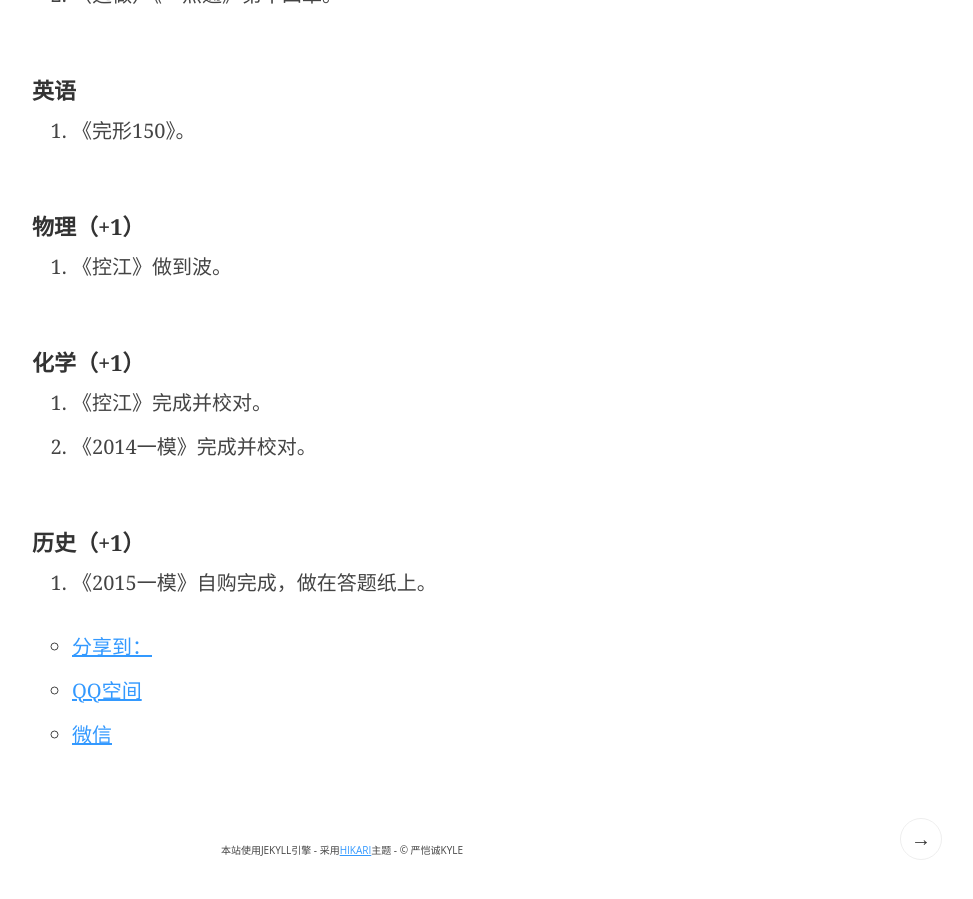
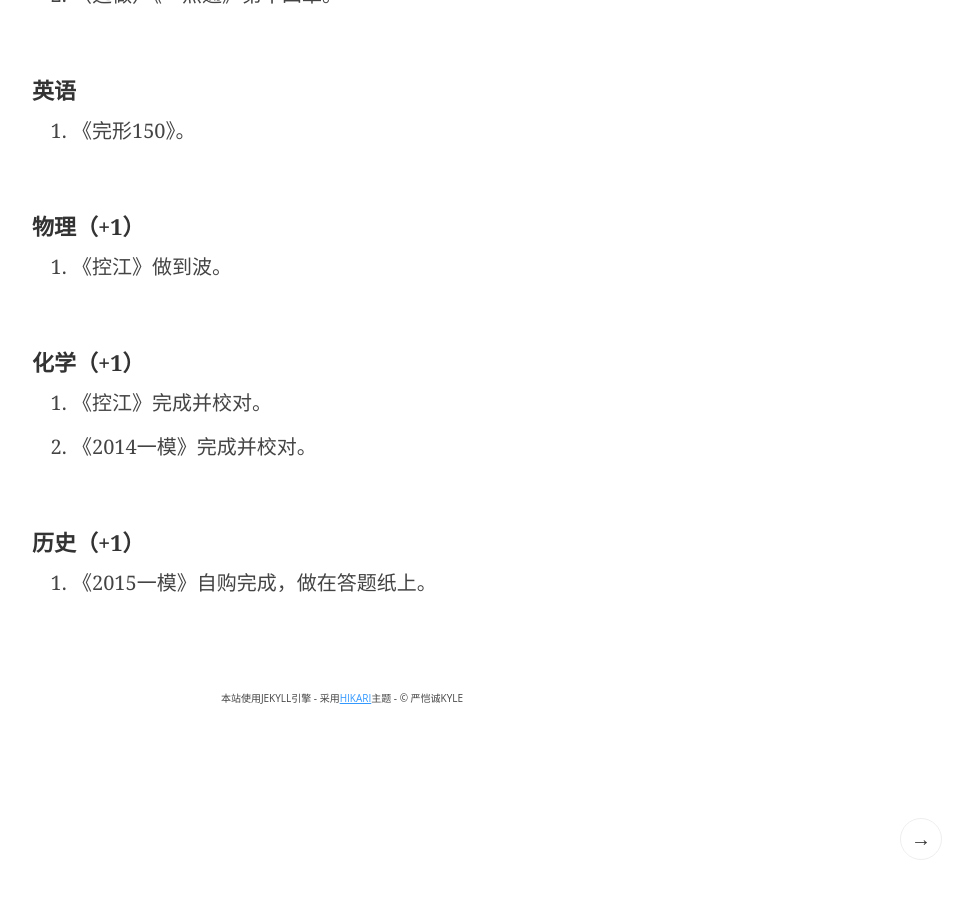
Before and after one commit to efz1602/efz1602.github.io, a Jekyll site: the page built from _posts/2015-07-01-SummerHoliday.markdown, in a window 1280 px wide and 900 px high, scrolled down 898 px. Shown: the whole window, without its empty margins (298-1271 px from the left). Built offline with Jekyll 4.4.1, drawn with Linux system fonts in a browser that asks for light colours; some web fonts are replaced; Markdown is read by kramdown in place of the engine named in the settings; comment, search, counter and statistics services are not loaded; after the commit the page ends 1646 px from its top, so only the background shows below that.

Commit message:
removed share

```diff
--- a/_layouts/post.html
+++ b/_layouts/post.html
@@ -26,17 +26,6 @@ layout: default
       </a>
     {% endif %}
   <!-- 多说评论框 start -->
-  <div class="ds-share" data-thread-key="{{ page.id }}" data-title="{{ page.title }}" data-images="//www.hwcenter.tk/apple.png" data-content="{{ page.title }}最新发布!" data-url="www.hwcenter.tk{{ page.url }}">
-    <div class="ds-share-inline">
-      <ul class="ds-share-icons-16">
-      	<li data-toggle="ds-share-icons-more"><a class="ds-more" href="javascript:void(0);">分享到：</a></li>
-        <li><a class="ds-qzone" href="javascript:void(0);" data-service="qzone">QQ空间</a></li>
-        <li><a class="ds-wechat" href="javascript:void(0);" data-service="wechat">微信</a></li>
-      </ul>
-      <div class="ds-share-icons-more">
-      </div>
-    </div>
-  </div>
   <div class="ds-thread" data-thread-key="{{ page.id }}" data-title="{{ page.title }}" data-url="www.hwcenter.tk{{ page.url }}"></div>
   <!-- 多说评论框 end -->
   <!-- 多说公共JS代码 start (一个网页只需插入一次) -->
```
